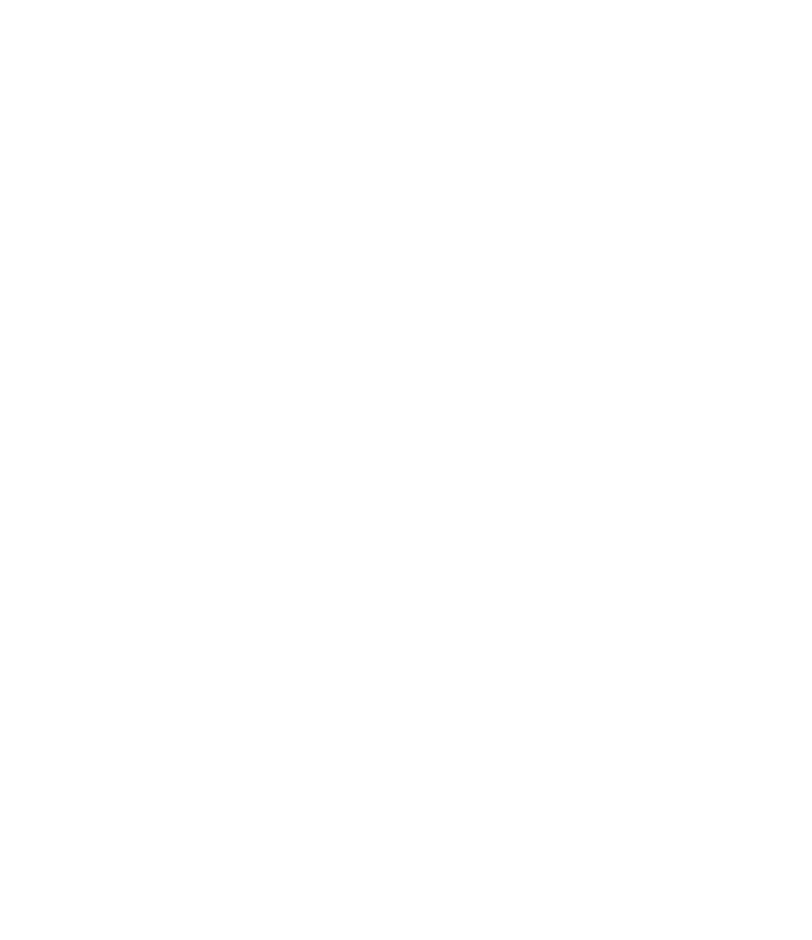
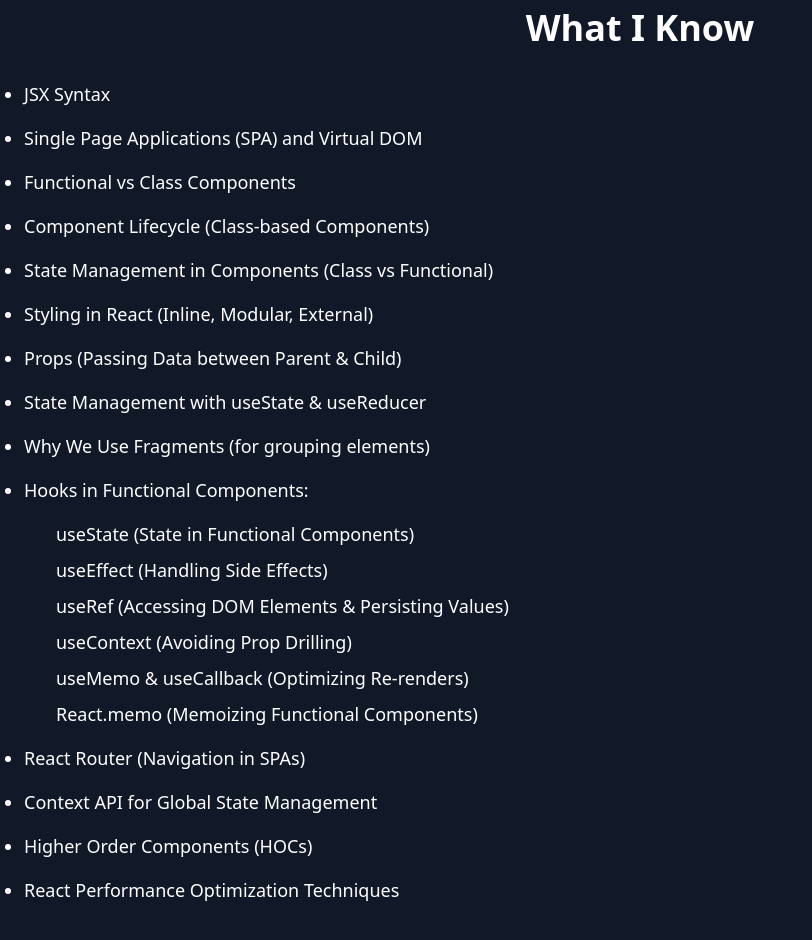
Before and after one commit to AbhishekDL36/portfolio_layout, a React (Create React App) app: page / in a window 1280 px wide. Shown: the part 840-1780 px from the top of the page, without its empty margins (0-812 px from the left). Before the commit the page ends 800 px from the top, so only its background shows below. Built offline with nearby package versions, Linux system fonts and the light colour scheme.

Commit message:
making changes representing what i know

```diff
--- a/package.json
+++ b/package.json
@@ -7,6 +7,7 @@
     "framer-motion": "^11.18.1",
     "react": "^19.0.0",
     "react-dom": "^19.0.0",
+    "react-icons": "^5.4.0",
     "react-router-dom": "^7.1.3",
     "react-scripts": "5.0.1",
     "react-tsparticles": "^2.12.2",
--- a/src/App.js
+++ b/src/App.js
@@ -2,7 +2,9 @@
 import { createContext, useEffect, useState } from 'react';
 import Mainfile from './Mainfile';
 import './styles.css'
+import ReactSection from './ReactSection';
 import Welcomepage from './Welcomepage';
+
 export const myContext= createContext()
 function App() {
   const [isTrue,setisTrue]= useState(false)
@@ -18,7 +20,7 @@
  }
 
       </myContext.Provider>
-
+  <ReactSection/>
     </div>
   );
 }
--- a/src/Hero.jsx
+++ b/src/Hero.jsx
@@ -1,9 +1,11 @@
 
 
-import { motion } from "framer-motion";
-import { ReactTyped as Typed } from "react-typed";
 
-import img1 from "./WhatsApp Image 2025-01-18 at 1.00.45 PM.jpeg";
+import { motion } from "framer-motion"; // Import motion for animations
+import {ReactTyped} from "react-typed"; // Import Typed for typing animation
+
+import { FaReact, FaJsSquare, FaGithub } from "react-icons/fa"; // Import GitHub, React, and JS Icons
+import img1 from "./WhatsApp Image 2025-01-18 at 1.00.45 PM.jpeg"; // Your image import
 
 function Hero() {
   return (
@@ -29,7 +31,7 @@
 
       {/* Content */}
       <div className="container mx-auto flex flex-col items-center text-center px-4 relative z-10">
-        {/* Image with Rotational Animation */}
+        {/* Profile Image and Heading */}
         <motion.div
           initial={{ scale: 0, rotate: -45, opacity: 0 }}
           animate={{ scale: 1, rotate: 0, opacity: 1 }}
@@ -43,7 +45,7 @@
           />
         </motion.div>
 
-        {/* Heading with Dynamic Typing Effect */}
+        {/* Heading */}
         <motion.h2
           initial={{ y: 50, opacity: 0 }}
           animate={{ y: 0, opacity: 1 }}
@@ -63,19 +65,28 @@
           transition={{ duration: 1.2, delay: 0.5, type: "spring", stiffness: 50 }}
           className="mt-2 text-lg text-gray-300 max-w-2xl"
         >
-          <Typed
-            strings={[
-              "Frontend Developer",
-              "React Developer",
-              "JavaScript Developer",
-            ]}
+          <ReactTyped
+            strings={["Frontend Developer", "React Developer", "JavaScript Developer"]}
             typeSpeed={50}
             backSpeed={30}
             loop
           />
         </motion.div>
 
-        {/* Button Animation */}
+        {/* Development Icons (React, JS, GitHub) */}
+        <div className="mt-6 flex justify-center gap-8 mb-8"> {/* Increased gap and margin-bottom */}
+          <div className="text-4xl text-blue-500">
+            <FaReact />
+          </div>
+          <div className="text-4xl text-yellow-500">
+            <FaJsSquare />
+          </div>
+          <div className="text-4xl text-gray-900">
+            <FaGithub />
+          </div>
+        </div>
+
+        {/* Button */}
         <motion.a
           animate={{
             scale: [1, 1.1, 1], // Zoom in and out
--- /dev/null
+++ b/src/ReactSection.jsx
@@ -0,0 +1,46 @@
+
+import React from 'react';
+
+export default function ReactSection() {
+  return (
+    <div className="min-h-screen bg-gray-900 text-white px-6 py-12 overflow-auto">
+      <h1 className="text-4xl font-bold text-center mb-8">What I Know</h1>
+      <ul className="list-disc space-y-4 text-lg">
+        {/* Core Concepts */}
+        <li>JSX Syntax</li>
+        <li>Single Page Applications (SPA) and Virtual DOM</li>
+        <li>Functional vs Class Components</li>
+        <li>Component Lifecycle (Class-based Components)</li>
+        <li>State Management in Components (Class vs Functional)</li>
+
+        {/* Styling */}
+        <li>Styling in React (Inline, Modular, External)</li>
+
+
+        {/* Props & State */}
+        <li>Props (Passing Data between Parent & Child)</li>
+        <li>State Management with useState & useReducer</li>
+        <li>Why We Use Fragments (for grouping elements)</li>
+
+        {/* Hooks */}
+        <li>Hooks in Functional Components:</li>
+        <ul className="ml-8 space-y-2">
+          <li>useState (State in Functional Components)</li>
+          <li>useEffect (Handling Side Effects)</li>
+          <li>useRef (Accessing DOM Elements & Persisting Values)</li>
+          <li>useContext (Avoiding Prop Drilling)</li>
+          <li>useMemo & useCallback (Optimizing Re-renders)</li>
+          <li>React.memo (Memoizing Functional Components)</li>
+        </ul>
+
+        {/* Routing */}
+        <li>React Router (Navigation in SPAs)</li>
+
+        {/* Advanced Topics */}
+        <li>Context API for Global State Management</li>
+        <li>Higher Order Components (HOCs)</li>
+        <li>React Performance Optimization Techniques</li>
+      </ul>
+    </div>
+  );
+}
```
Also changed, not shown: 1 other file (tests, documents, lock files or other folders).
